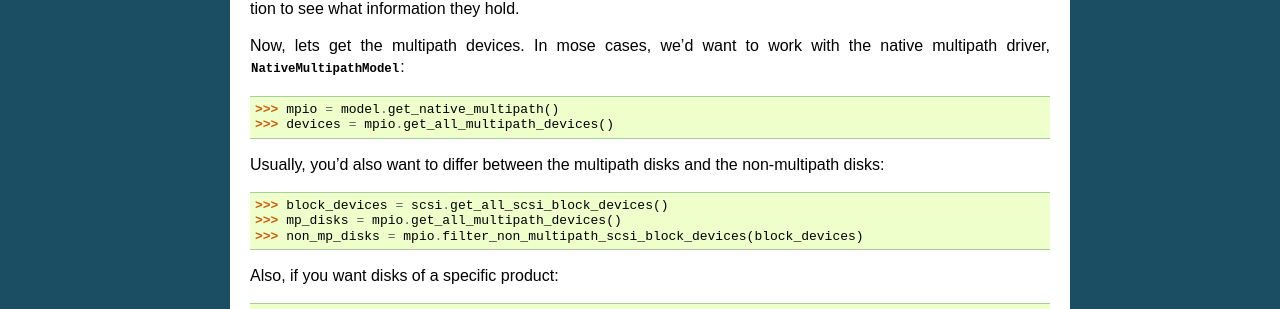
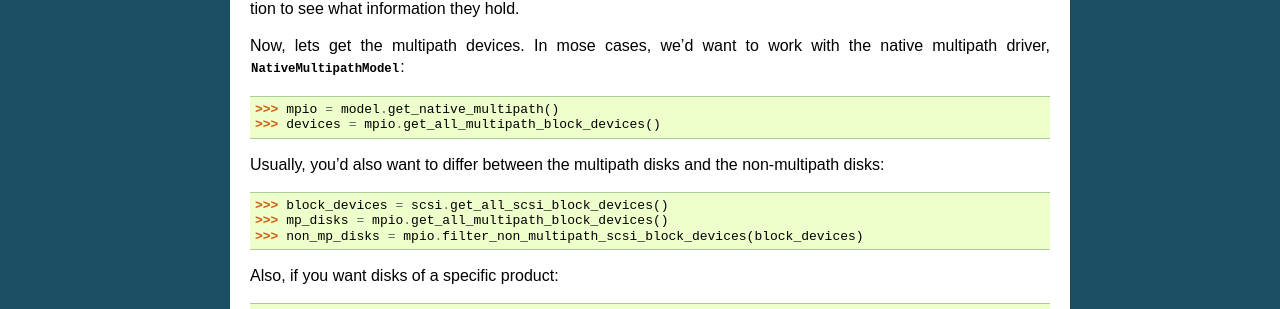
Before and after one commit to Infinidat/infi.storagemodel, a Sphinx documentation site: the page built from doc/tutorial.rst, in a window 1280 px wide. Shown: the part 837-1146 px from the top of the page. Built offline with Sphinx 7.4.7, drawn with Linux system fonts in a browser that asks for light colours; the version number could not be read and is left out.

Commit message:
TRIVIAL fixing the docs

```diff
--- a/doc/tutorial.rst
+++ b/doc/tutorial.rst
@@ -46,12 +46,12 @@ Now, lets get the multipath devices. In mose cases, we'd want to work with the n
 :class:`.NativeMultipathModel`:
 
    >>> mpio = model.get_native_multipath()
-   >>> devices = mpio.get_all_multipath_devices()
+   >>> devices = mpio.get_all_multipath_block_devices()
 
 Usually, you'd also want to differ between the multipath disks and the non-multipath disks:
 
    >>> block_devices = scsi.get_all_scsi_block_devices()
-   >>> mp_disks = mpio.get_all_multipath_devices()
+   >>> mp_disks = mpio.get_all_multipath_block_devices()
    >>> non_mp_disks = mpio.filter_non_multipath_scsi_block_devices(block_devices)
 
 Also, if you want disks of a specific product:
```
Also changed, not shown: 1 other file.
